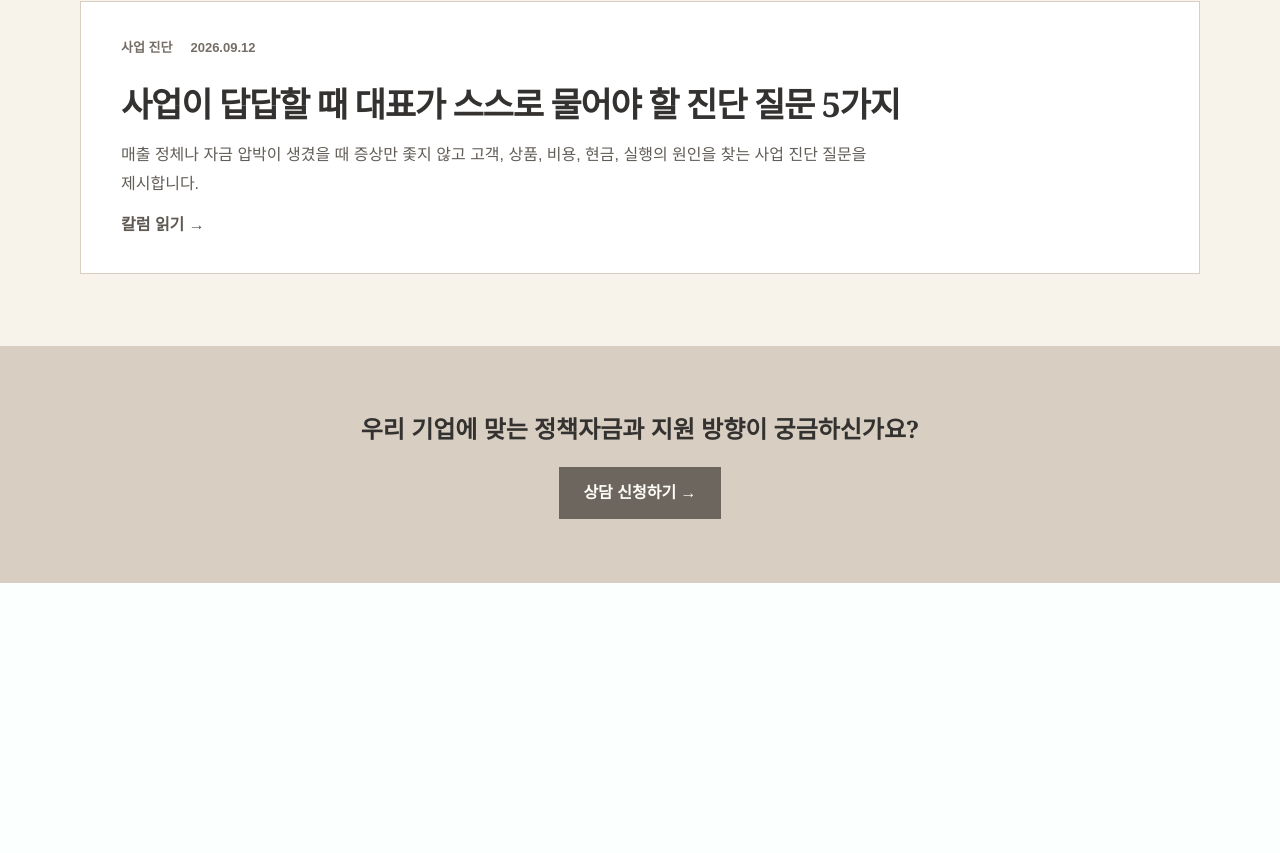
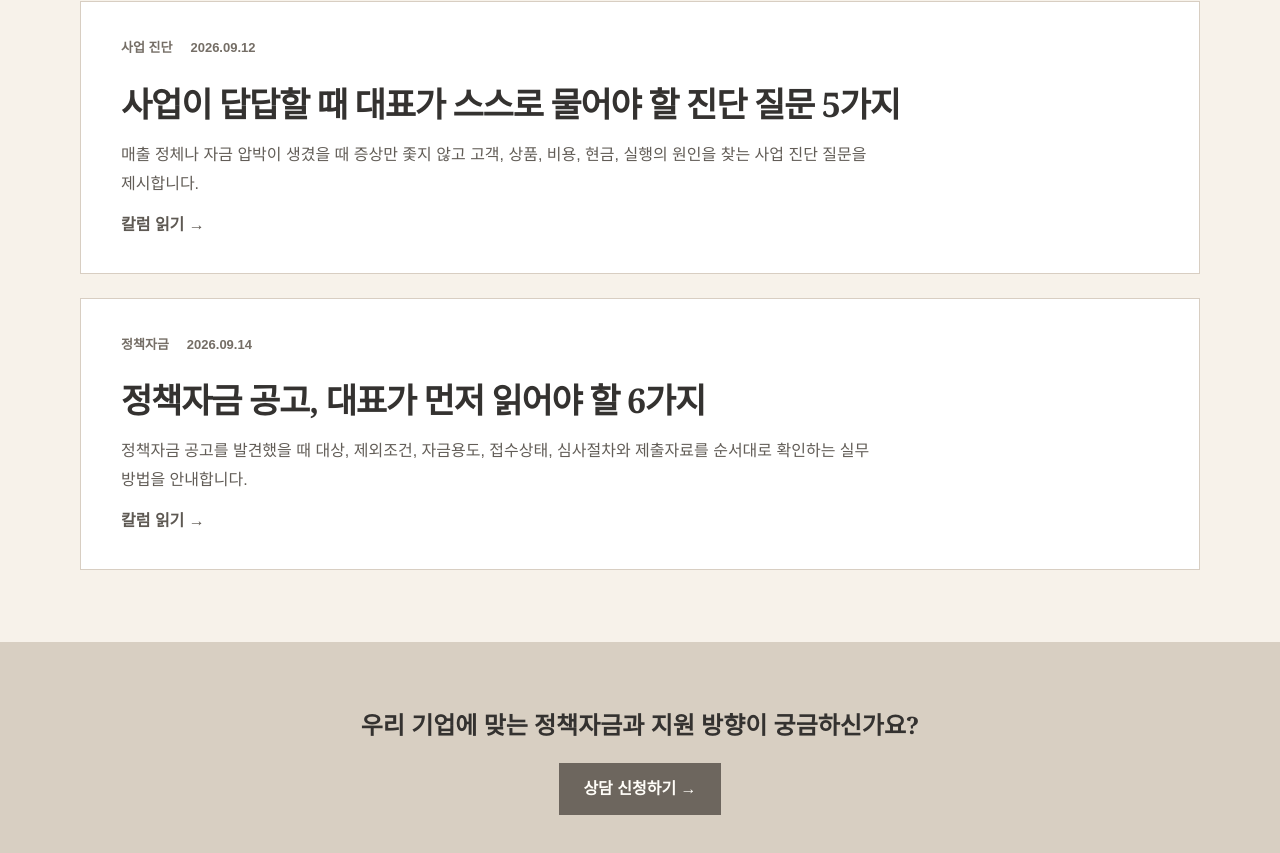
Before and after one commit to 01030243529g/kwon-oh-jin-site, a Next.js app: page /insights in a window 1280 px wide. Shown: the part 1996-2849 px from the top of the page. Before the commit the page ends 2579 px from the top, so only its background shows below. Built offline with nearby package versions, Linux system fonts and the light colour scheme.

Commit message:
content: add weekly policy funding insight

```diff
--- a/app/insights/content.ts
+++ b/app/insights/content.ts
@@ -259,6 +259,79 @@ export const insights = [
     takeaway:
       "사업 진단은 문제를 탓하는 일이 아니라 통제할 수 있는 원인을 찾는 과정입니다. 정확히 보고, 한 가지를 정하고, 숫자로 변화를 확인하는 데서 개선이 시작됩니다.",
   },
+  {
+    slug: "policy-funding-notice-six-points",
+    category: "정책자금",
+    title: "정책자금 공고, 대표가 먼저 읽어야 할 6가지",
+    description:
+      "정책자금 공고를 발견했을 때 대상, 제외조건, 자금용도, 접수상태, 심사절차와 제출자료를 순서대로 확인하는 실무 방법을 안내합니다.",
+    publishedAt: "2026-09-14",
+    readTime: "6분",
+    lead:
+      "정책자금 공고를 보면 금액과 금리부터 확인하기 쉽습니다. 그러나 실제 준비 여부를 가르는 것은 우리 기업이 대상에 포함되는지, 자금을 어디에 쓸 수 있는지, 현재 접수가 가능한지입니다. 2026년 9월 14일 기준 중소벤처기업부·중소벤처기업진흥공단·기업마당의 공식 안내를 확인해, 대표가 공고문에서 먼저 읽어야 할 여섯 항목을 정리했습니다.",
+    sections: [
+      {
+        heading: "1. 공고명·시행기관·변경 여부를 먼저 확인합니다",
+        paragraphs: [
+          "검색 결과나 요약 글의 제목만 믿지 말고 공고번호, 시행기관, 게시일을 확인합니다. 연초 공고 뒤에 변경공고가 나올 수 있으므로 가장 최근 공고인지도 살펴야 합니다. 2026년도 중소기업 정책자금도 중소벤처기업부의 변경공고가 게시된 바 있어 최초 공고만 저장해 두고 보는 방식은 위험합니다.",
+        ],
+      },
+      {
+        heading: "2. 신청대상과 제외조건을 한 줄씩 대조합니다",
+        paragraphs: [
+          "‘중소기업’ 또는 ‘소상공인’이라는 큰 표현만으로 신청 가능하다고 판단해서는 안 됩니다. 업종, 업력, 기업 규모, 휴·폐업 여부, 세금 체납, 기존 지원 이력처럼 사업별 조건을 우리 기업 정보와 하나씩 대조합니다. 조건을 충족하는 듯 보여도 세부 자금별 요건이 다를 수 있으므로 해당 사업의 본문과 첨부 공고문을 함께 봐야 합니다.",
+        ],
+      },
+      {
+        heading: "3. 자금의 사용 목적이 허용되는지 봅니다",
+        paragraphs: [
+          "운전자금과 시설자금은 사용할 수 있는 범위와 증빙 방식이 다를 수 있습니다. 필요한 돈의 액수보다 먼저 원재료 매입, 인건비, 설비 도입, 사업장 개선 등 실제 사용 목적이 공고에서 인정되는지 확인합니다. 목적이 맞지 않으면 자금 규모가 커도 우리 기업에 적합한 제도가 아닙니다.",
+        ],
+      },
+      {
+        heading: "4. 공고기간과 실제 접수상태를 따로 확인합니다",
+        paragraphs: [
+          "공고문에 기간이 남아 있어도 예산 상황이나 접수 운영에 따라 신청 상태가 달라질 수 있습니다. 기업마당에서 공고 내용을 확인한 뒤, 실제 신청은 공고에 지정된 공식 접수처에서 다시 확인합니다. 중소기업 정책자금의 온라인 신청·전자약정·대출내역 확인은 중소벤처기업진흥공단의 디지털 지점에서 제공됩니다.",
+        ],
+      },
+      {
+        heading: "5. ‘신청’과 ‘대출 실행’을 같은 뜻으로 보지 않습니다",
+        paragraphs: [
+          "정책자금은 신청서를 냈다고 바로 자금이 지급되는 구조가 아닙니다. 정책우선도 확인, 서류 검토, 기업평가, 융자 결정 등 사업별 절차가 이어질 수 있으며 최종 결과는 심사에 따라 달라집니다. 따라서 확정되지 않은 한도나 승인 가능성을 전제로 계약과 지출을 먼저 결정하지 않는 것이 안전합니다.",
+        ],
+      },
+      {
+        heading: "6. 제출자료의 기준일과 숫자를 맞춥니다",
+        paragraphs: [
+          "사업자 정보, 매출, 고용, 세금, 기존 대출, 자금 사용계획의 숫자가 서로 다르면 보완에 시간이 걸릴 수 있습니다. 제출 목록뿐 아니라 발급일과 유효기간을 확인하고, 신청서의 숫자가 재무자료와 일치하는지 점검합니다. 공식 공고가 요구하지 않은 자료를 무작정 많이 내기보다 요구된 자료를 정확히 준비하는 것이 우선입니다.",
+        ],
+      },
+    ],
+    takeaway:
+      "정책자금 공고는 ‘얼마를 받을 수 있는가’보다 ‘우리 기업이 왜 이 제도에 맞는가’를 확인하는 문서입니다. 공고명, 대상, 용도, 접수상태, 심사절차, 제출자료의 여섯 줄을 먼저 정리하면 불필요한 신청을 줄이고 필요한 준비에 집중할 수 있습니다.",
+    sources: [
+      {
+        label: "중소벤처기업부 — 2026년도 중소기업 정책자금 융자계획 및 변경공고 확인",
+        url: "https://www.mss.go.kr/",
+        checkedAt: "2026-09-14",
+      },
+      {
+        label: "중소벤처기업진흥공단 — 중소기업 정책자금 공식 안내",
+        url: "https://www.kosmes.or.kr/",
+        checkedAt: "2026-09-14",
+      },
+      {
+        label: "중소벤처기업진흥공단 디지털 지점 — 정책자금 온라인 신청·전자약정",
+        url: "https://digital.kosmes.or.kr/",
+        checkedAt: "2026-09-14",
+      },
+      {
+        label: "기업마당 — 정부·지자체 지원사업 공고 검색",
+        url: "https://www.bizinfo.go.kr/",
+        checkedAt: "2026-09-14",
+      },
+    ],
+  },
 ] as const;
 
 export type Insight = (typeof insights)[number];
```
